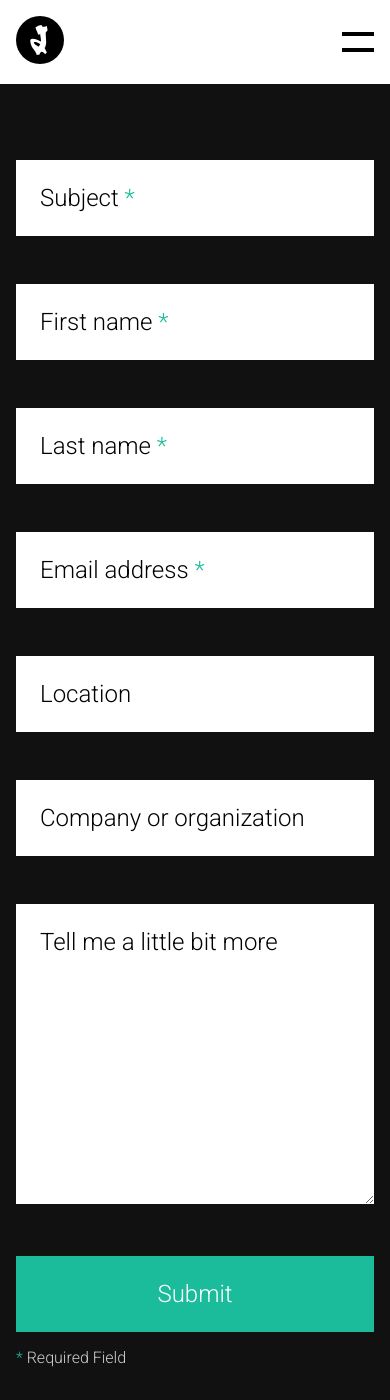
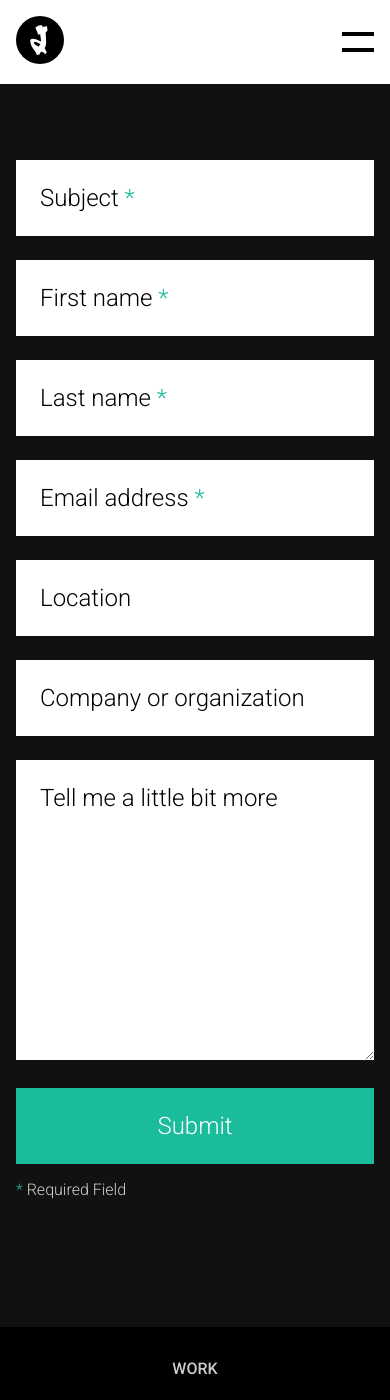
Before and after one commit to jessevdp/jessevdp.github.io, a Jekyll site: the page built from pages/contact.html, in a window 390 px wide and 1400 px high, scrolled down 513 px. Built offline with Jekyll 4.4.1, drawn with Linux system fonts in a browser that asks for light colours.

Commit message:
Improve mobile view of form
Slimmed down the vertical spacing a bit

```diff
--- a/_sass/contact/form.sass
+++ b/_sass/contact/form.sass
@@ -1,5 +1,6 @@
 section#form
   $form-spacer: 3rem
+  $form-spacer-small: 1.5rem
   $form-spacer-inner: 1.5rem
 
   background-color: $color-dark
@@ -15,7 +16,7 @@ section#form
     box-sizing: border-box
     position: relative
     width: 100%
-    margin-bottom: $form-spacer
+    margin-bottom: $form-spacer-small
 
 
     label
@@ -91,6 +92,9 @@ section#form
   +mediaQ('md')
     padding: $vertical-spacer $side-spacing
 
+    .form-group
+      margin-bottom: $form-spacer
+
     .two-up
       display: flex
       .form-group
```
